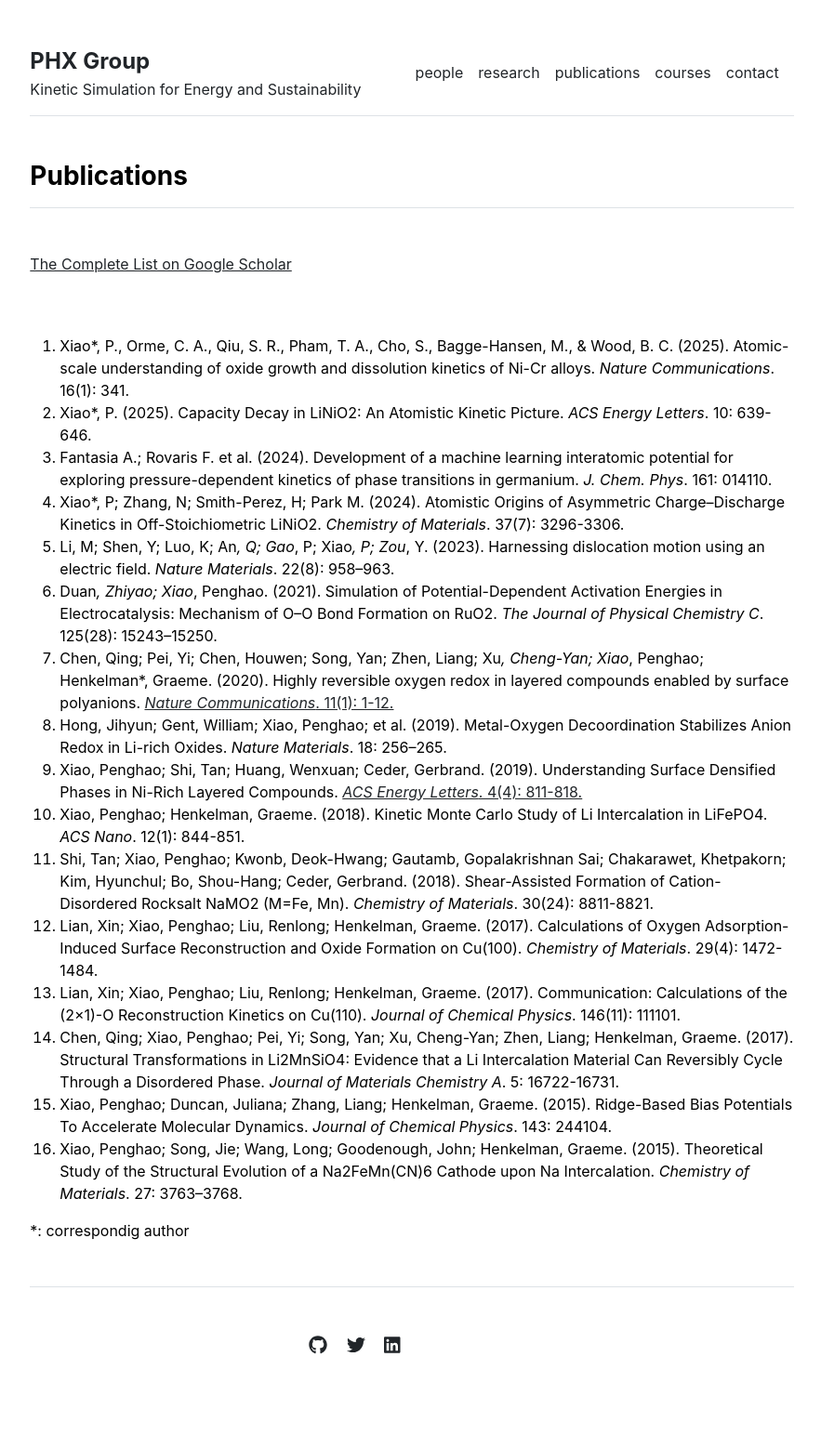
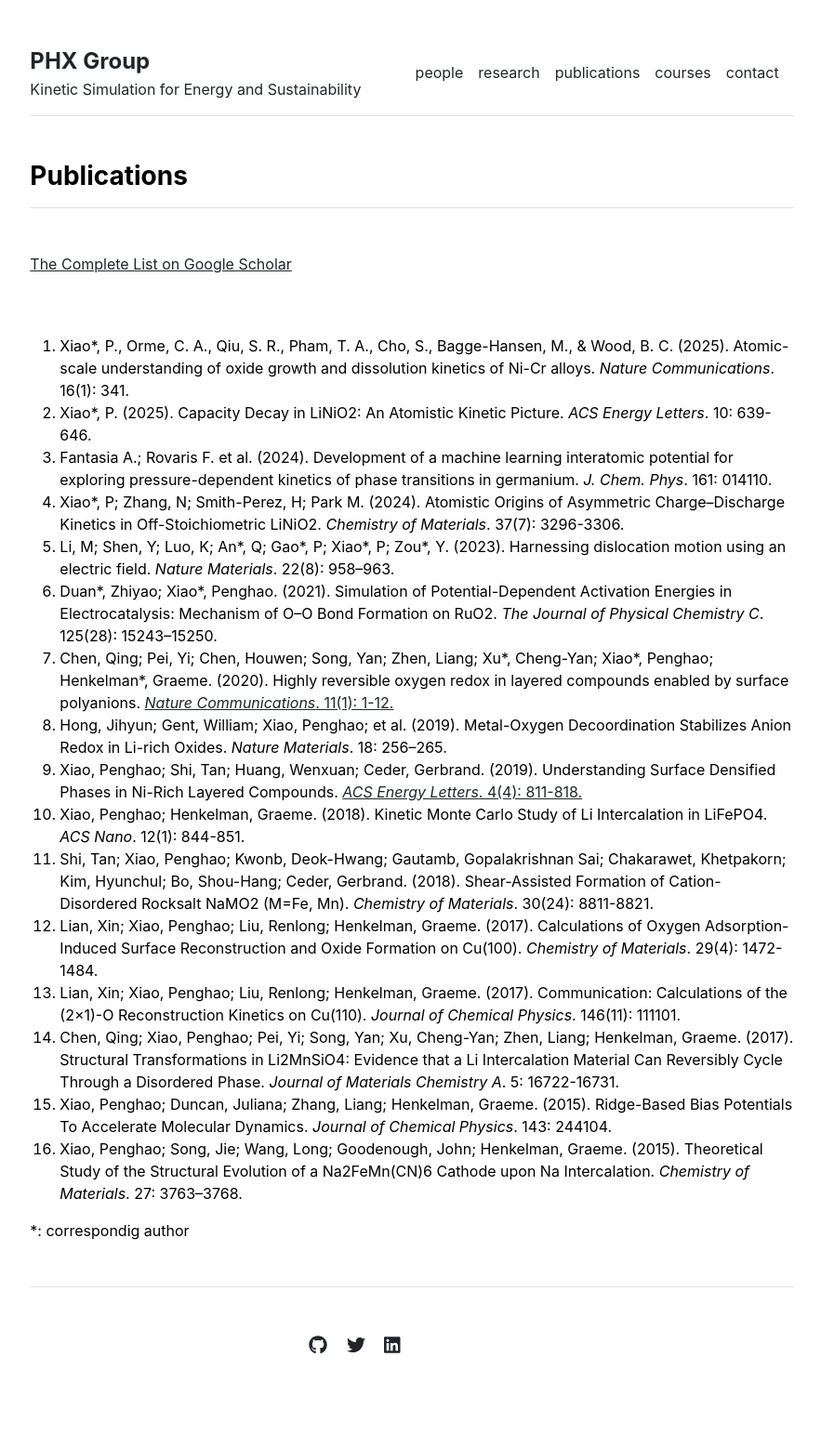
Before and after one commit to penghao-xiao/xiao_group, a Jekyll site: the page built from publications.md, in a window 1280 px wide. Shown: the whole page at 93% size, without its empty margins (197-1080 px from the left). Built offline with Jekyll 4.4.1, drawn with Linux system fonts in a browser that asks for light colours.

Commit message:
Update publications.md
change * to \*

```diff
--- a/publications.md
+++ b/publications.md
@@ -3,13 +3,13 @@ layout: publications
 title: "Publications"
 ---
 
-1. Xiao*, P., Orme, C. A., Qiu, S. R., Pham, T. A., Cho, S., Bagge-Hansen, M., & Wood, B. C. (2025). Atomic-scale understanding of oxide growth and dissolution kinetics of Ni-Cr alloys. <em>Nature Communications</em>. 16(1): 341.
-2. Xiao*, P. (2025). Capacity Decay in LiNiO2: An Atomistic Kinetic Picture. <em>ACS Energy Letters</em>. 10: 639-646.
+1. Xiao\*, P., Orme, C. A., Qiu, S. R., Pham, T. A., Cho, S., Bagge-Hansen, M., & Wood, B. C. (2025). Atomic-scale understanding of oxide growth and dissolution kinetics of Ni-Cr alloys. <em>Nature Communications</em>. 16(1): 341.
+2. Xiao\*, P. (2025). Capacity Decay in LiNiO2: An Atomistic Kinetic Picture. <em>ACS Energy Letters</em>. 10: 639-646.
 3. Fantasia A.; Rovaris F. et al. (2024). Development of a machine learning interatomic potential for exploring pressure-dependent kinetics of phase transitions in germanium. <em>J. Chem. Phys</em>. 161: 014110.
-4. Xiao*, P; Zhang, N; Smith-Perez, H; Park M. (2024). Atomistic Origins of Asymmetric Charge–Discharge Kinetics in Off-Stoichiometric LiNiO2. <em>Chemistry of Materials</em>. 37(7): 3296-3306.
-5. Li, M; Shen, Y; Luo, K; An*, Q; Gao*, P; Xiao*, P; Zou*, Y. (2023). Harnessing dislocation motion using an electric field. <em>Nature Materials</em>. 22(8): 958–963.
-6. Duan*, Zhiyao; Xiao*, Penghao. (2021). Simulation of Potential-Dependent Activation Energies in Electrocatalysis: Mechanism of O–O Bond Formation on RuO2. <em>The Journal of Physical Chemistry C</em>. 125(28): 15243–15250.
-7. Chen, Qing; Pei, Yi; Chen, Houwen; Song, Yan; Zhen, Liang; Xu*, Cheng-Yan; Xiao*, Penghao; Henkelman*, Graeme. (2020). Highly reversible oxygen redox in layered compounds enabled by surface polyanions. [<em>Nature Communications</em>. 11(1): 1-12.](https://www.nature.com/articles/s41467-020-17126-3)
+4. Xiao\*, P; Zhang, N; Smith-Perez, H; Park M. (2024). Atomistic Origins of Asymmetric Charge–Discharge Kinetics in Off-Stoichiometric LiNiO2. <em>Chemistry of Materials</em>. 37(7): 3296-3306.
+5. Li, M; Shen, Y; Luo, K; An\*, Q; Gao\*, P; Xiao\*, P; Zou\*, Y. (2023). Harnessing dislocation motion using an electric field. <em>Nature Materials</em>. 22(8): 958–963.
+6. Duan\*, Zhiyao; Xiao\*, Penghao. (2021). Simulation of Potential-Dependent Activation Energies in Electrocatalysis: Mechanism of O–O Bond Formation on RuO2. <em>The Journal of Physical Chemistry C</em>. 125(28): 15243–15250.
+7. Chen, Qing; Pei, Yi; Chen, Houwen; Song, Yan; Zhen, Liang; Xu\*, Cheng-Yan; Xiao\*, Penghao; Henkelman\*, Graeme. (2020). Highly reversible oxygen redox in layered compounds enabled by surface polyanions. [<em>Nature Communications</em>. 11(1): 1-12.](https://www.nature.com/articles/s41467-020-17126-3)
 8. Hong, Jihyun; Gent, William; Xiao, Penghao; et al. (2019). Metal-Oxygen Decoordination Stabilizes Anion Redox in Li-rich Oxides. <em>Nature Materials</em>. 18: 256–265.
 9. Xiao, Penghao; Shi, Tan; Huang, Wenxuan; Ceder, Gerbrand. (2019). Understanding Surface Densified Phases in Ni-Rich Layered Compounds. [<em>ACS Energy Letters</em>. 4(4): 811-818.](https://pubs.acs.org/doi/10.1021/acsenergylett.9b00122)
 10. Xiao, Penghao; Henkelman, Graeme. (2018). Kinetic Monte Carlo Study of Li Intercalation in LiFePO4. <em>ACS Nano</em>. 12(1): 844-851.
```
